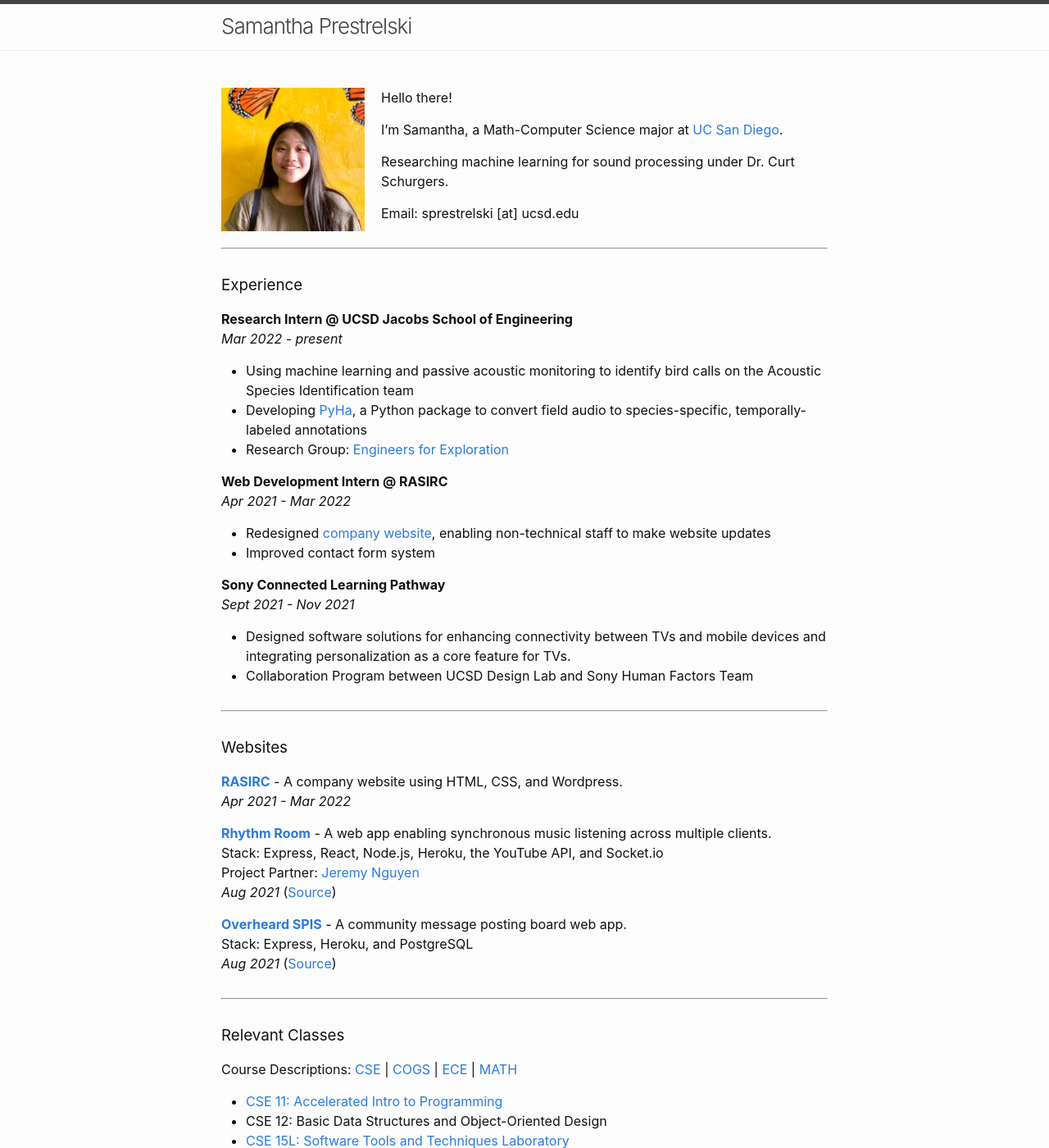
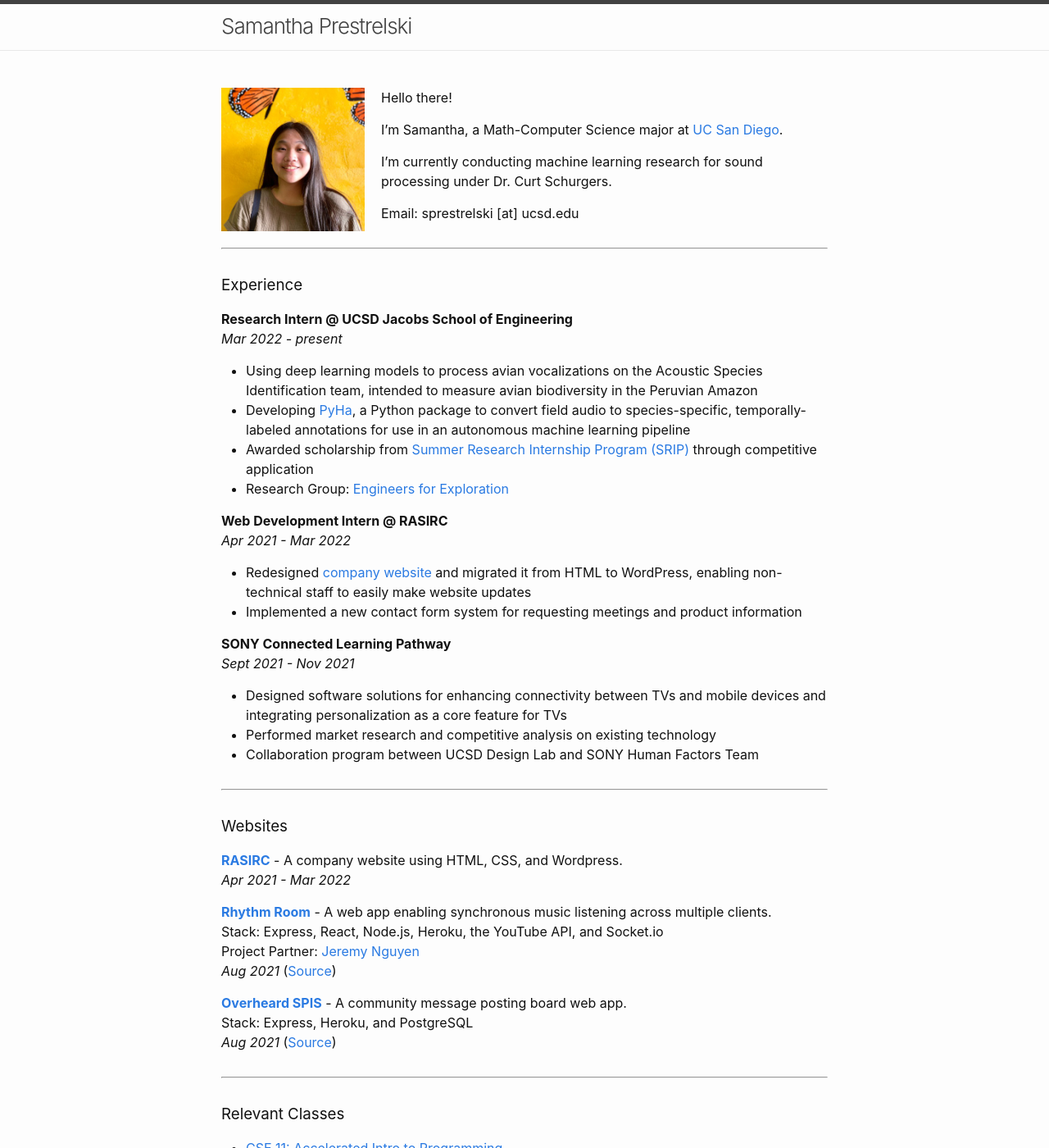
Before and after one commit to sprestrelski/portfolio, a Jekyll site: the page built from index.md, in a window 1280 px wide and 1400 px high. Shown: the whole window at 82% size. Built offline with Jekyll 4.4.1, drawn with Linux system fonts in a browser that asks for light colours.

Commit message:
update experience and classes

```diff
--- a/index.md
+++ b/index.md
@@ -7,7 +7,7 @@ Hello there!
 
 I'm Samantha, a Math-Computer Science major at [UC San Diego](https://ucsd.edu/).
 
-Researching machine learning for sound processing under Dr. Curt Schurgers.
+I'm currently conducting machine learning research for sound processing under Dr. Curt Schurgers.
 
 Email: sprestrelski \[at\] ucsd.edu
 
@@ -15,19 +15,21 @@ Email: sprestrelski \[at\] ucsd.edu
 ### Experience
 **Research Intern @ UCSD Jacobs School of Engineering**
 *Mar 2022 - present*
-- Using machine learning and passive acoustic monitoring to identify bird calls on the Acoustic Species Identification team
-- Developing [PyHa](https://github.com/UCSD-E4E/PyHa/), a Python package to convert field audio to species-specific, temporally-labeled annotations
+- Using deep learning models to process avian vocalizations on the Acoustic Species Identification team, intended to measure avian biodiversity in the Peruvian Amazon
+- Developing [PyHa](https://github.com/UCSD-E4E/PyHa/), a Python package to convert field audio to species-specific, temporally-labeled annotations for use in an autonomous machine learning pipeline
+- Awarded scholarship from [Summer Research Internship Program (SRIP)](https://www.ece.ucsd.edu/undergraduate/SRIP) through competitive application
 - Research Group: [Engineers for Exploration](https://e4e.ucsd.edu)
 
 **Web Development Intern @ RASIRC**
 *Apr 2021 - Mar 2022*
-- Redesigned [company website](https://www.rasirc.com/), enabling non-technical staff to make website updates
-- Improved contact form system
+- Redesigned [company website](https://www.rasirc.com/) and migrated it from HTML to WordPress, enabling non-technical staff to easily make website updates
+-  Implemented a new contact form system for requesting meetings and product information
 
-**Sony Connected Learning Pathway**
+**SONY Connected Learning Pathway**
 *Sept 2021 - Nov 2021*
-- Designed software solutions for enhancing connectivity between TVs and mobile devices and integrating personalization as a core feature for TVs.
-- Collaboration Program between UCSD Design Lab and Sony Human Factors Team
+- Designed software solutions for enhancing connectivity between TVs and mobile devices and integrating personalization as a core feature for TVs
+- Performed market research and competitive analysis on existing technology
+- Collaboration program between UCSD Design Lab and SONY Human Factors Team
 
 * * *
 
@@ -47,14 +49,12 @@ Stack: Express, Heroku, and PostgreSQL
 * * *
 
 ### Relevant Classes
-Course Descriptions: [CSE](https://catalog.ucsd.edu/courses/CSE.html) | [COGS](https://catalog.ucsd.edu/courses/COGS.html) | [ECE](https://catalog.ucsd.edu/courses/ECE.html) | [MATH](https://catalog.ucsd.edu/courses/MATH.html)
-
 - [CSE 11: Accelerated Intro to Programming](https://ucsd-cse11-f21.github.io/syllabus.html)
-- CSE 12: Basic Data Structures and Object-Oriented Design
+- [CSE 12: Basic Data Structures and Object-Oriented Design](https://catalog.ucsd.edu/courses/CSE.html#cse12)
 - [CSE 15L: Software Tools and Techniques Laboratory](https://ucsd-cse15l-w22.github.io/)
     - [Lab Report Website](https://sprestrelski.github.io/cse15l-lab-reports/)
 - [CSE 30: Computer Organization and Systems Programming](https://cseweb.ucsd.edu/~muller/#classes)
-- MATH 18: Linear Algebra
-- MATH 20D: Differential Equations
-- MATH 20E: Vector Calculus
-- MATH 109: Mathematical Reasoning
+- [MATH 18: Linear Algebra](https://catalog.ucsd.edu/courses/MATH.html#math18)
+- [MATH 20D: Differential Equations](https://catalog.ucsd.edu/courses/MATH.html#math20d)
+- [MATH 20E: Vector Calculus](https://catalog.ucsd.edu/courses/MATH.html#math20e)
+- [MATH 109: Mathematical Reasoning](https://catalog.ucsd.edu/courses/MATH.html#math109)
```
